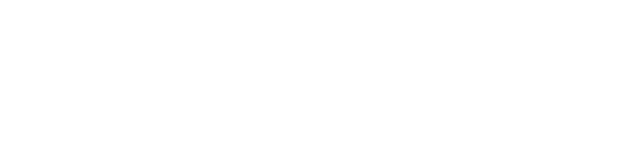
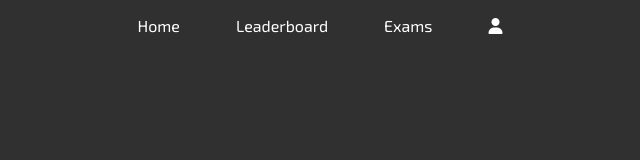
Before and after one commit to devBajaja/DriversHub, a plain HTML site: page index.html in a window 1280 px wide. Shown: the whole page, without its empty margins (292-932 px from the left). Drawn offline with Linux system fonts and the light colour scheme.

Commit message:
Added navigation

```diff
--- a/index.html
+++ b/index.html
@@ -5,10 +5,18 @@
     <meta name="viewport" content="width=device-width, initial-scale=1.0">
     <title>Driver's Hub</title>
     <link rel="stylesheet" href="styles.css">
+    <link rel="stylesheet" href="https://cdnjs.cloudflare.com/ajax/libs/font-awesome/6.5.1/css/all.min.css">
+    <link rel="preconnect" href="https://fonts.gstatic.com" crossorigin>
+    <link href="https://fonts.googleapis.com/css2?family=Exo+2:ital,wght@0,100..900;1,100..900&display=swap" rel="stylesheet">
 </head>
 <body>
     <header>
-
+        <div id="nav">
+            <div><a href="index.html">Home</a></div>
+            <div><a href="">Leaderboard</a></div>
+            <div><a href="">Exams</a></div>
+            <div><a href=""><i class="fa-solid fa-user"></i></a></div>
+        </div>
     </header>
 
 
--- /dev/null
+++ b/partials/_variables.scss
@@ -0,0 +1,5 @@
+
+
+$background-color: rgb(48, 48, 48);
+$text-color: #fff;
+$hover-color: #ffd900;
--- a/styles.scss
+++ b/styles.scss
@@ -0,0 +1,37 @@
+@import "partials/variables";
+
+* {
+    margin: 0;
+    padding: 0;
+    box-sizing: border-box;
+}
+
+.row {
+    max-width: 1130px;
+    margin: 0 auto;
+}
+
+
+body {
+    background-color: $background-color;
+    color: $text-color;
+    font-family: "Exo 2", sans-serif;
+}
+
+#nav {
+    display: flex;
+    justify-content: center;
+    padding-top: 2vh;
+
+    a {
+        color: $text-color;
+        text-decoration: none;
+        margin-right: 7vh;
+
+        &:hover {
+            color: $hover-color;
+            transition: .5s;
+        }
+    }
+
+}
```
Also changed, not shown: styles.css, 1 other file.
